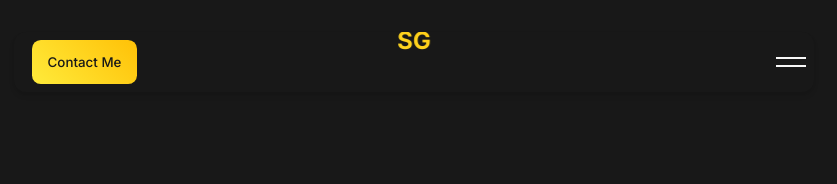
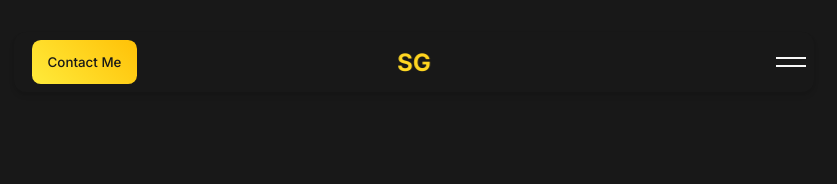
Before and after one commit to gshlok/portfolio, a React (Vite) app: page / in a window 1280 px wide. Shown: the top 184 px of the page, without its empty margins (226-1063 px from the left). Built offline with nearby package versions, Linux system fonts and the light colour scheme.

Commit message:
Navbar logo allign

```diff
--- a/src/components/CardNav.css
+++ b/src/components/CardNav.css
@@ -74,7 +74,9 @@
 .logo-container {
   display: flex;
   align-items: center;
+  justify-content: center;
   order: 1;
+  height: 100%;
 }
 
 @media (min-width: 768px) {
@@ -84,6 +86,7 @@
     top: 50%;
     transform: translate(-50%, -50%);
     order: none;
+    height: auto;
   }
 }
 
@@ -95,6 +98,8 @@
   -webkit-background-clip: text;
   -webkit-text-fill-color: transparent;
   background-clip: text;
+  display: flex;
+  align-items: center;
 }
 
 .card-nav-cta-button {
```
